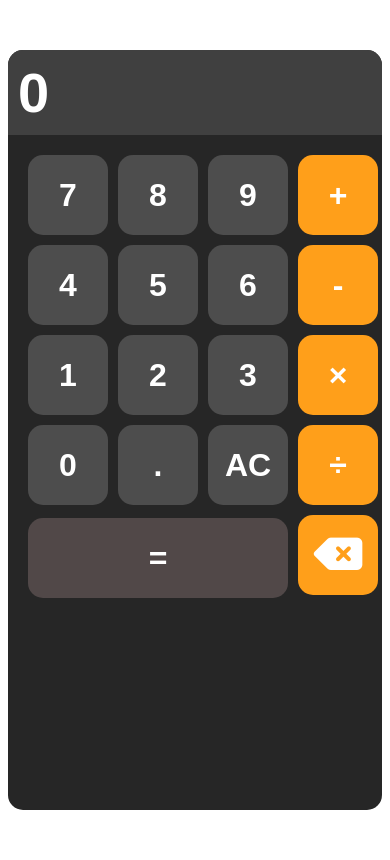
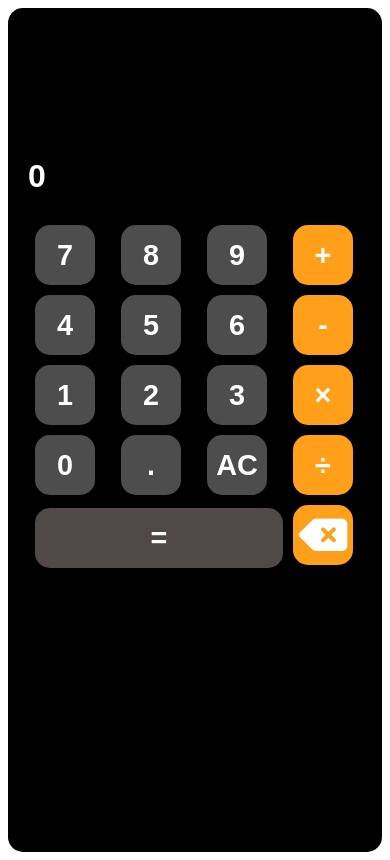
Before and after one commit to Chandu-864/Calculator, a plain HTML site: page index.html in a window 390 px wide. Drawn offline with Linux system fonts and the light colour scheme.

Commit message:
Update Calculator.css

```diff
--- a/Calculator.css
+++ b/Calculator.css
@@ -1,3 +1,5 @@
+
+
 body {
     display: flex;
     align-items: center;
@@ -88,31 +90,37 @@ body {
 @media only screen and (max-width: 600px) {
 
     #calculator {
-        height: 90%;
+        height: 100%;
+        background: black;
     }
     #keys {
+
         grid-template-columns: repeat(4, 1fr); /* Reduce columns for smaller screens */
     }
 
     #keys button {
-        width: 80px;       /* Increase width for better usability */
-        height: 80px;      /* Adjust height for consistent button size */
-        font-size: 2rem;   /* Adjust font size for better readability */
+        width: 60px;       /* Increase width for better usability */
+        height: 60px;      /* Adjust height for consistent button size */
+        font-size: 1.8rem;   /* Adjust font size for better readability */
         border-radius: 15px; /* Slightly rounded corners for buttons */
         padding: 0; /* Remove padding to keep buttons uniform */
+        margin-left: 7px;
     }
 
     #keys .equals {
         width: 100%;        /* Ensure the equals button takes full width */
-        height: 80px;       /* Set a specific height for equals button */
+        height: 60px;       /* Set a specific height for equals button */
         border-radius: 15px; /* Rounded corners for consistency */
-        margin-top: 3px;   /* Maintain spacing above the equals button */
+        margin-top: 3px;
     }
 
     #display {
-        font-size: 3.5rem;  /* Reduce font size for display on small screens */
-        padding: 10px;       /* Adjust padding for better spacing */
+        margin-top: 140px;
+        font-size: 2rem;  /* Reduce font size for display on small screens */
+        padding: 10px 20px;       /* Adjust padding for better spacing */
         overflow-x: auto;    /* Allow scrolling if the display text is too long */
-        text-align: left;   /* Right-align the display text for a calculator look */
+        text-align: left;
+        background: black; /* Right-align the display text for a calculator look */
+        font-size: 2rem;
     }
 }
```
